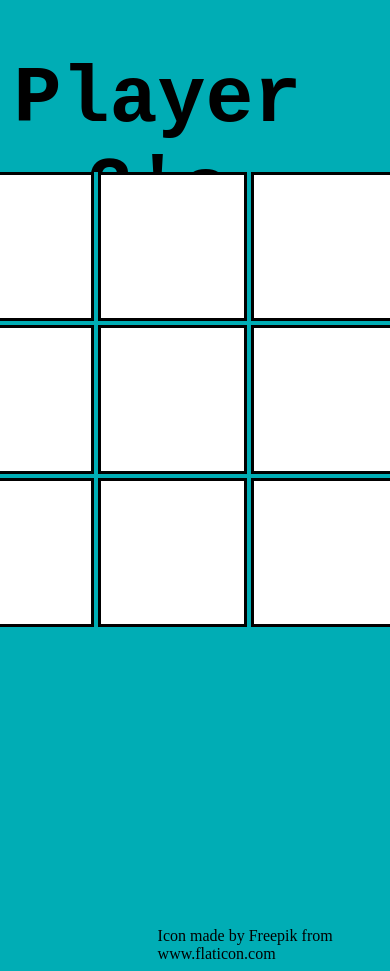
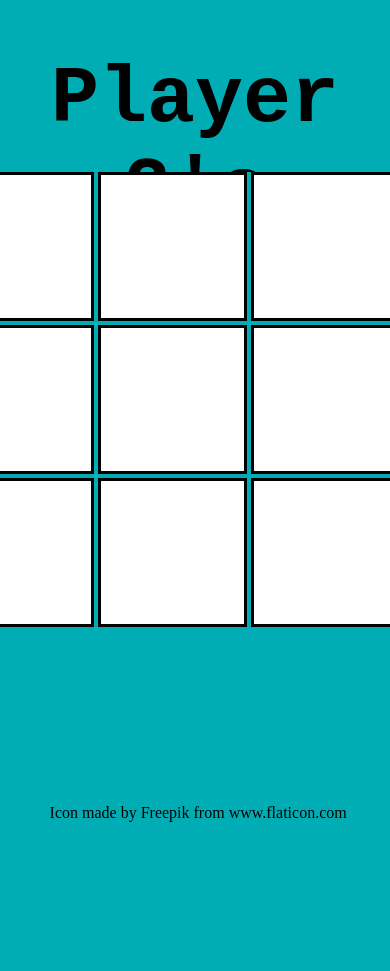
Before and after one commit to DejunJackson/TicTacToe, a plain HTML site: page index.html in a window 390 px wide. Shown: the top 971 px of the page. After the commit the page ends 844 px from the top, so only its background shows below. Drawn offline with nearby package versions, Linux system fonts and the light colour scheme.

Commit message:
fix bug that moves footer from bottom on mobile

```diff
--- a/styles.css
+++ b/styles.css
@@ -86,9 +86,8 @@ body {
 #playerTurn {
   font-size: 5rem;
   font-family: 'Share Tech Mono', monospace;
-  position: relative;
   text-align: center;
-  margin-right: 75px;
+
 }
 
 .square {
@@ -112,9 +111,9 @@ body {
   font-family: 'Permanent Marker', cursive;
 }
 footer{
-  position: relative;
-  margin-top: 600px;
-  margin-left: 40%;
-
-
+  position: absolute;
+  bottom: 0;
+  width: 97.5%;
+  height: 2.5rem;
+  text-align: center;
 }
```
